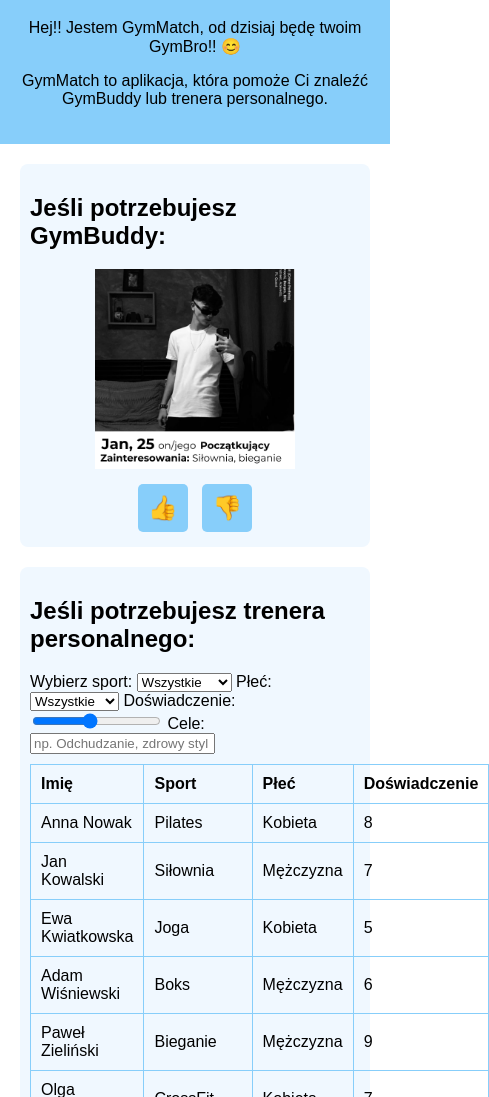
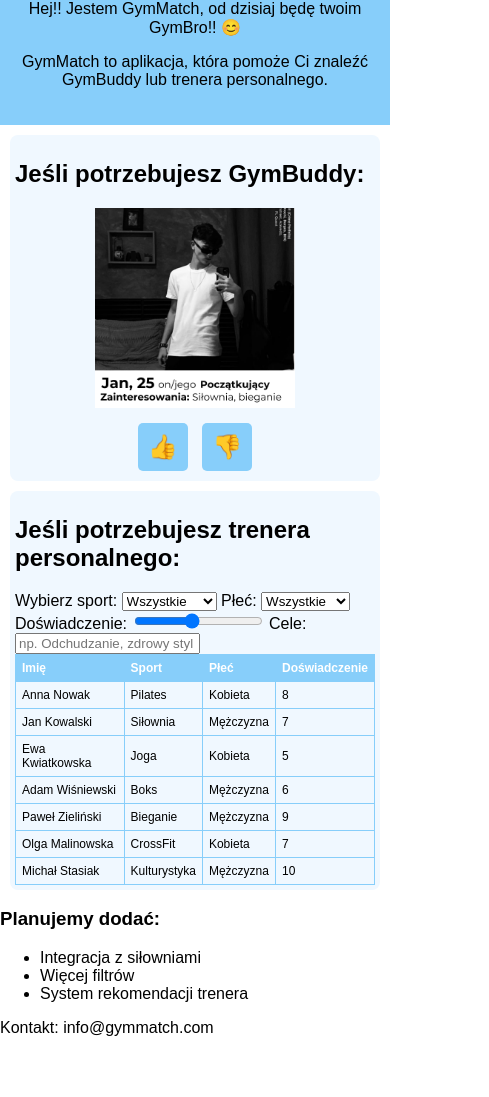
Before and after one commit to s00fia164/gymmatch2, a plain HTML site: page index.html in a window 390 px wide. Shown: the part 204-1301 px from the top of the page, 489 px wide, since content can reach past the window. After the commit the page ends 1257 px from the top, so only its background shows below. Drawn offline with Linux system fonts and the light colour scheme.

Commit message:
Update style.css

```diff
--- a/style.css
+++ b/style.css
@@ -67,17 +67,39 @@ section {
 }
 
 #trainer-table th, #trainer-table td {
-    padding: 10px;
+    padding: 8px;
     text-align: left;
     border: 1px solid #87CEFA;
 }
 
-footer {
+#trainer-table th {
     background-color: #87CEFA;
-    text-align: center;
-    padding: 20px;
+    color: white;
 }
 
-footer h3 {
-    margin-top: 0;
+/* Stylizacja dla małych ekranów (telefony) */
+@media screen and (max-width: 600px) {
+    #trainer-table th, #trainer-table td {
+        padding: 6px;
+        font-size: 14px;
+    }
+
+    #trainer-table {
+        width: 100%;
+        margin: 0;
+    }
+
+    /* Zmniejszenie wielkości czcionki w tabeli na małych ekranach */
+    #trainer-table th, #trainer-table td {
+        font-size: 12px;
+    }
+
+    section {
+        margin: 10px;
+        padding: 5px;
+    }
+
+    h1 {
+        font-size: 2em;
+    }
 }
```
